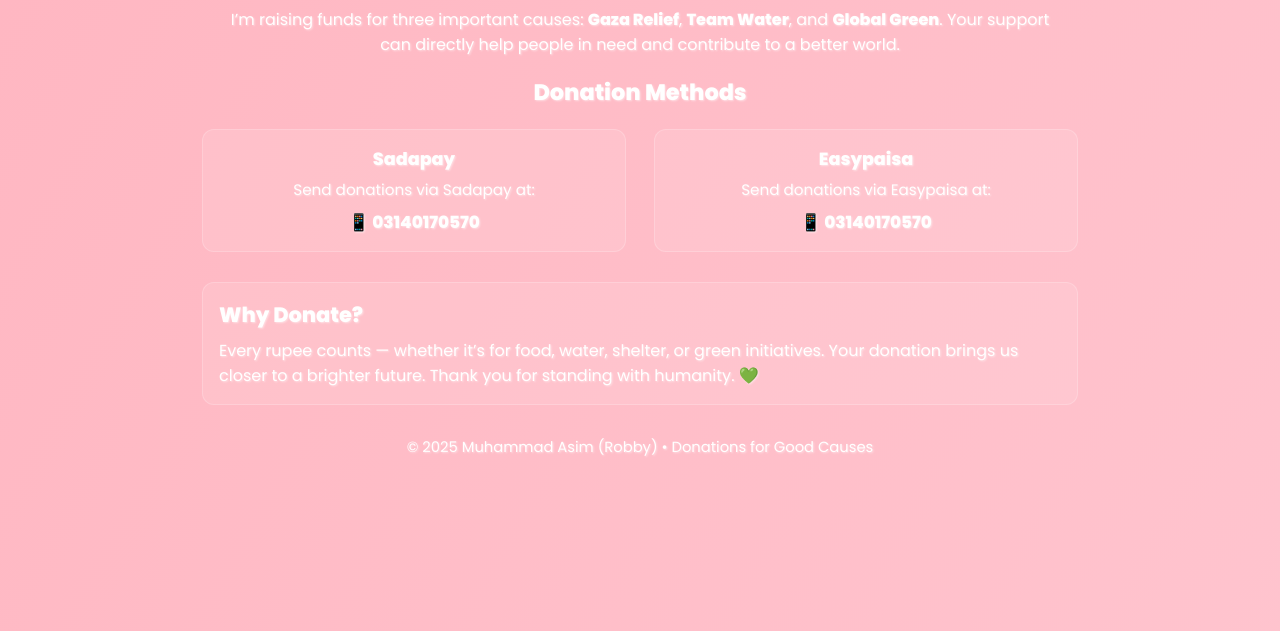
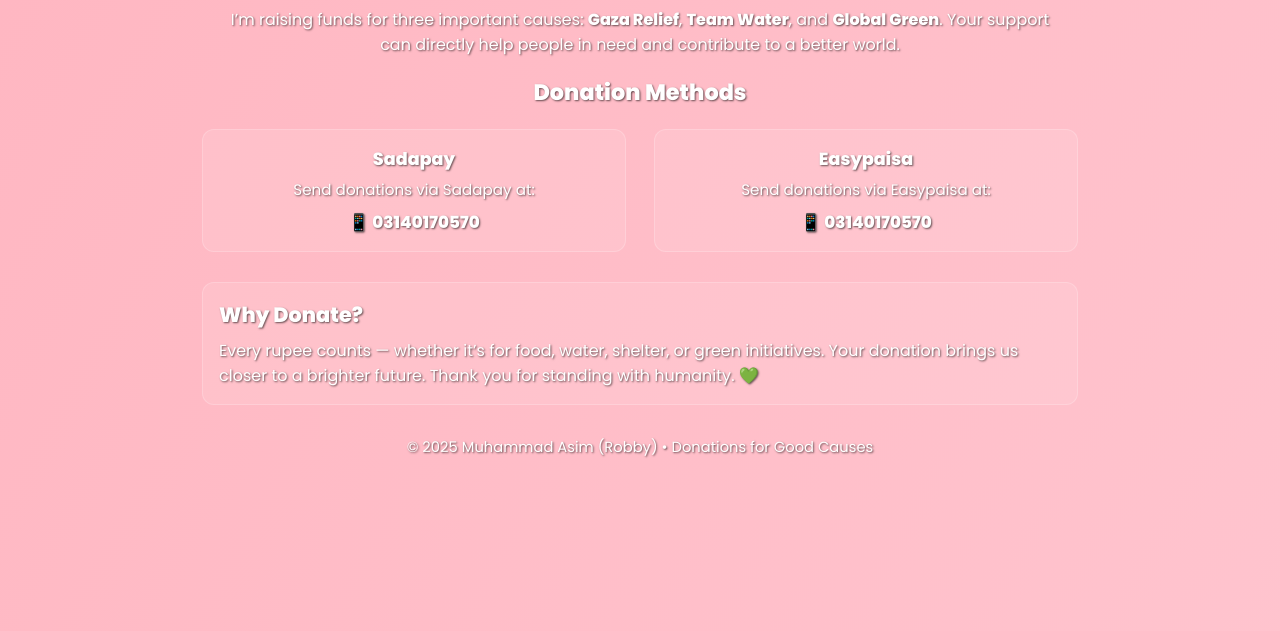
Before and after one commit to robbyfw/Robbys_Website, a plain HTML site: page donations.html in a window 1280 px wide. Shown: the part 169-800 px from the top of the page. Drawn offline with Linux system fonts and the light colour scheme.

Commit message:
Update donations_style.css

```diff
--- a/donations_style.css
+++ b/donations_style.css
@@ -8,7 +8,7 @@
   background-size: 300% 300%;
   animation: gradientMove 18s ease infinite;
   overflow-x: hidden;
-  text-shadow: 1px 1px 2px rgba(255,255,255,0.5); /* Thin white outline */
+  text-shadow: 1px 1px 2px rgba(0,0,0,0.6); /* Thin black outline */
 }
 
 /* Background Animation */
```
